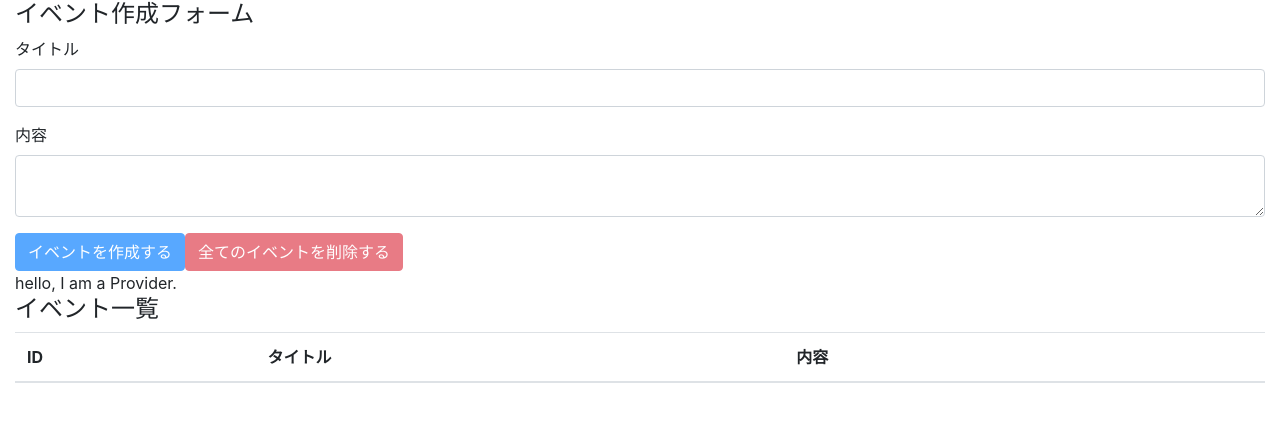
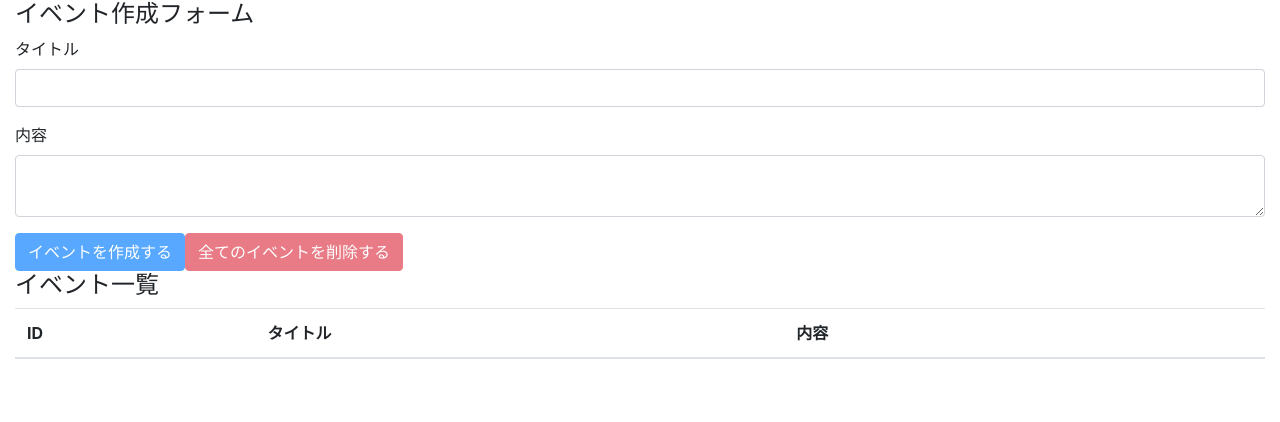
Before and after one commit to aloner778/react-hooks-101, a React (Create React App) app: page / in a window 1280 px wide. Shown: the top 422 px of the page. Built offline with nearby package versions, Linux system fonts and the light colour scheme.

Commit message:
solve prop drilling issue

```diff
--- a/src/components/App.js
+++ b/src/components/App.js
@@ -7,16 +7,14 @@ import Events from './Events'
 import AppContext from '../contexts/AppContext'
 import reducer from '../reducers'
 
-console.log({ AppContext })
-
 const App = () => {
   const [state, dispatch] = useReducer(reducer, [])
 
   return (
-    <AppContext.Provider value={'hello, I am a Provider.'}>
+    <AppContext.Provider value={{ state, dispatch }}>
       <div className="container-fluid">
-        <EventForm state={state} dispatch={dispatch} />
-        <Events state={state} dispatch={dispatch} />
+        <EventForm />
+        <Events />
       </div>
     </AppContext.Provider>
   )
--- a/src/components/Event.js
+++ b/src/components/Event.js
@@ -1,7 +1,10 @@
-import React from 'react'
+import React, { useContext } from 'react'
+
 import { DELETE_EVENT } from '../actions'
+import AppContext from '../contexts/AppContext'
 
-const Event = ({ event, dispatch }) => {
+const Event = ({ event }) => {
+  const { dispatch } = useContext(AppContext)
   const id = event.id
   const handleClickDeleteButton = () => {
     const result = window.confirm(`イベント(id=${id})を本当に削除しても良いですか？`)
--- a/src/components/EventForm.js
+++ b/src/components/EventForm.js
@@ -1,7 +1,10 @@
-import React, { useState } from 'react'
+import React, { useContext, useState } from 'react'
+
 import { CREATE_EVENT, DELETE_ALL_EVENTS } from '../actions'
+import AppContext from '../contexts/AppContext'
 
-const EventForm = ({ state, dispatch }) => {
+const EventForm = () => {
+  const { state, dispatch } = useContext(AppContext)
   const [title, setTitle] = useState('')
   const [body, setBody] = useState('')
 
--- a/src/components/Events.js
+++ b/src/components/Events.js
@@ -3,12 +3,11 @@ import React, { useContext } from 'react'
 import Event from './Event'
 import AppContext from '../contexts/AppContext'
 
-const Events = ({ state, dispatch }) => {
-  const value = useContext(AppContext)
+const Events = () => {
+  const { state } = useContext(AppContext)
 
   return (
     <>
-      <div>{value}</div>
       <h4>イベント一覧</h4>
       <table className="table table-hover">
         <thead>
@@ -20,7 +19,7 @@ const Events = ({ state, dispatch }) => {
           </tr>
         </thead>
         <tbody>
-          {state.map((event, index) => (<Event key={index} event={event} dispatch={dispatch} />))}
+          { state.map((event, index) => (<Event key={index} event={event} />))}
         </tbody>
       </table>
     </>
```
Also changed, not shown: 1 other file (tests, documents, lock files or other folders).
